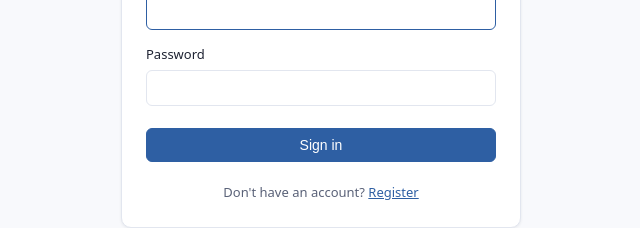
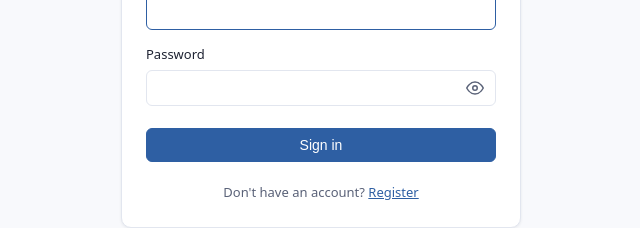
Before and after one commit to cepdnaclk/e22-co2060-Web_Based_PAR_Index_System, a React (Vite) app in the folder e22-co2060-Web_Based_PAR_Index_System/frontend/: page /login in a window 1280 px wide. Shown: the part 363-591 px from the top of the page, without its empty margins (319-959 px from the left). Built offline with nearby package versions, Linux system fonts and the light colour scheme.

Commit message:
Add show/hide password functionality in Login

```diff
--- a/e22-co2060-Web_Based_PAR_Index_System/frontend/src/pages/Login.jsx
+++ b/e22-co2060-Web_Based_PAR_Index_System/frontend/src/pages/Login.jsx
@@ -9,6 +9,7 @@
   const [form, setForm]     = useState({ email: '', password: '' })
   const [error, setError]   = useState('')
   const [loading, setLoading] = useState(false)
+  const [showPassword, setShowPassword] = useState(false)
 
   const handle = e => setForm(f => ({ ...f, [e.target.name]: e.target.value }))
 
@@ -45,7 +46,46 @@
           </div>
           <div className="form-group">
             <label>Password</label>
-            <input name="password" type="password" value={form.password} onChange={handle} required />
+            <div style={{ position: 'relative' }}>
+              <input
+                name="password"
+                type={showPassword ? "text" : "password"}
+                value={form.password}
+                onChange={handle}
+                required
+                style={{ paddingRight: '50px', width: '100%', boxSizing: 'border-box' }}
+              />
+              <button
+                type="button"
+                onClick={() => setShowPassword(prev => !prev)}
+                style={{
+                  position: 'absolute',
+                  right: '12px',
+                  top: '50%',
+                  transform: 'translateY(-50%)',
+                  background: 'transparent',
+                  border: 'none',
+                  color: 'var(--text-muted)',
+                  cursor: 'pointer',
+                  padding: 0,
+                  display: 'flex',
+                  alignItems: 'center',
+                  justifyContent: 'center'
+                }}
+              >
+                {showPassword ? (
+                  <svg width="18" height="18" viewBox="0 0 24 24" fill="none" stroke="currentColor" strokeWidth="2" strokeLinecap="round" strokeLinejoin="round">
+                    <path d="M17.94 17.94A10.07 10.07 0 0 1 12 20c-7 0-11-8-11-8a18.45 18.45 0 0 1 5.06-5.94M9.9 4.24A9.12 9.12 0 0 1 12 4c7 0 11 8 11 8a18.5 18.5 0 0 1-2.16 3.19m-6.72-1.07a3 3 0 1 1-4.24-4.24" />
+                    <line x1="1" y1="1" x2="23" y2="23" />
+                  </svg>
+                ) : (
+                  <svg width="18" height="18" viewBox="0 0 24 24" fill="none" stroke="currentColor" strokeWidth="2" strokeLinecap="round" strokeLinejoin="round">
+                    <path d="M1 12s4-8 11-8 11 8 11 8-4 8-11 8-11-8-11-8z" />
+                    <circle cx="12" cy="12" r="3" />
+                  </svg>
+                )}
+              </button>
+            </div>
           </div>
           <button className="btn btn-primary w-full" style={{ justifyContent: 'center', marginTop: 8 }} disabled={loading}>
             {loading ? <span className="spinner" /> : 'Sign in'}
```
